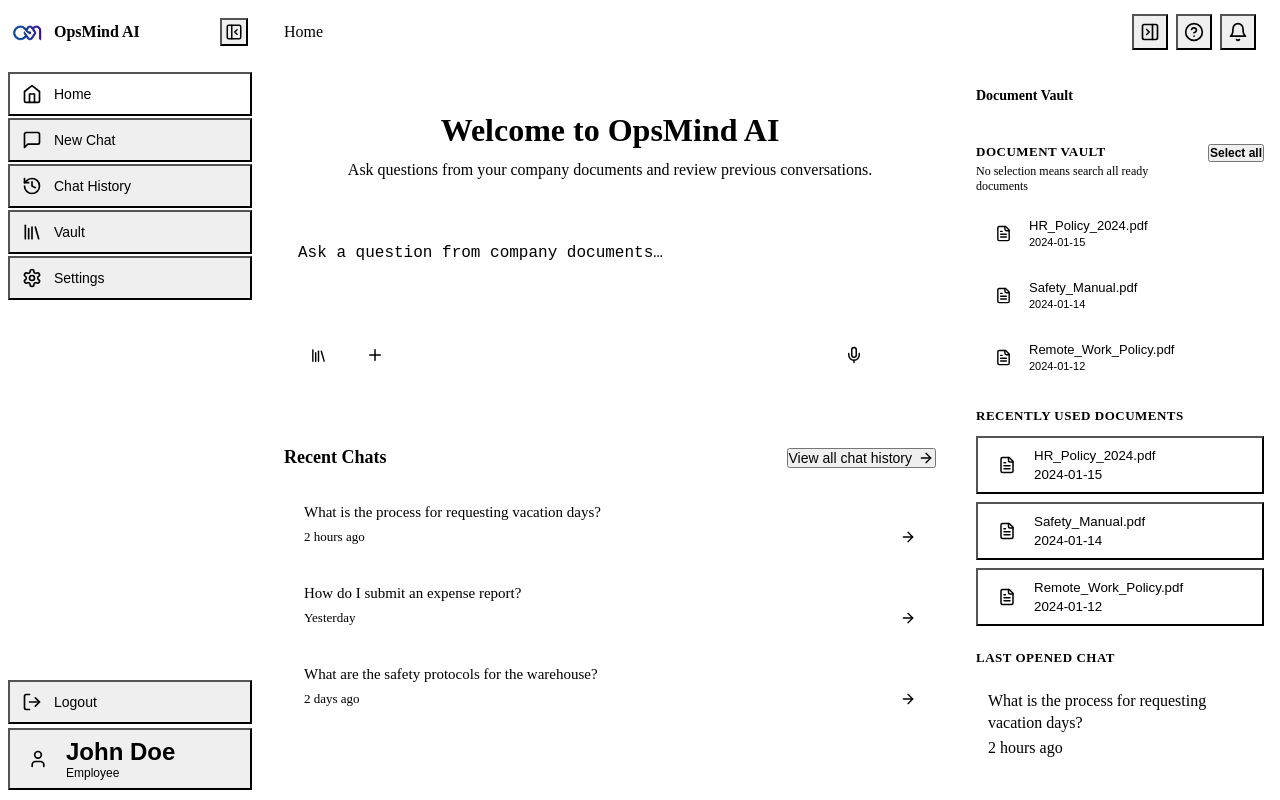
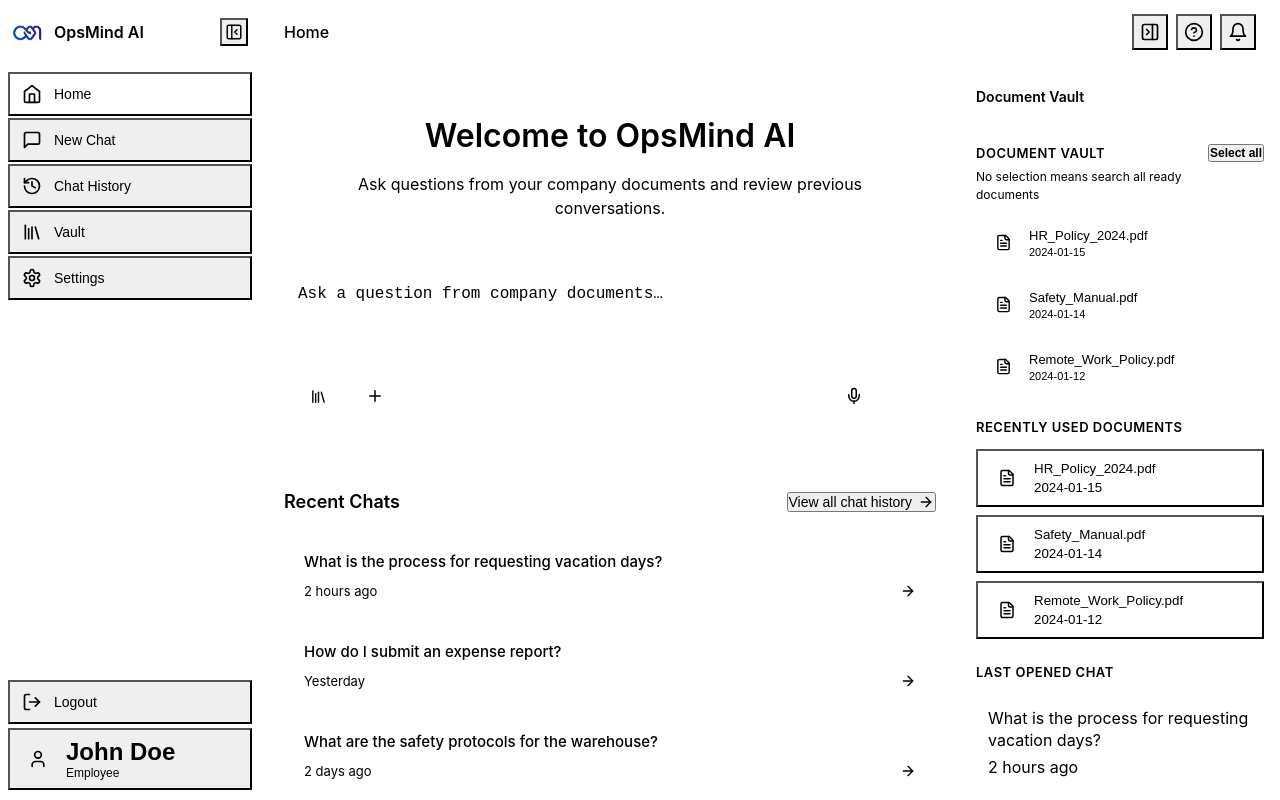
Before and after one commit to Ayushl22/opsmind-ai, a React (Vite) app in the folder frontend/: page / in a window 1280 px wide. Built offline with nearby package versions, Linux system fonts and the light colour scheme; no server answers.

Commit message:
style: add base typography and body styles

```diff
--- a/frontend/src/styles/global.css
+++ b/frontend/src/styles/global.css
@@ -3,3 +3,14 @@
   padding: 0;
   box-sizing: border-box;
 }
+
+body {
+  font-family: -apple-system, BlinkMacSystemFont, 'Segoe UI', 'Roboto', 'Oxygen',
+    'Ubuntu', 'Cantarell', 'Fira Sans', 'Droid Sans', 'Helvetica Neue',
+    sans-serif;
+  -webkit-font-smoothing: antialiased;
+  -moz-osx-font-smoothing: grayscale;
+  background-color: var(--bg-primary);
+  color: var(--text-primary);
+  line-height: 1.5;
+}
```
